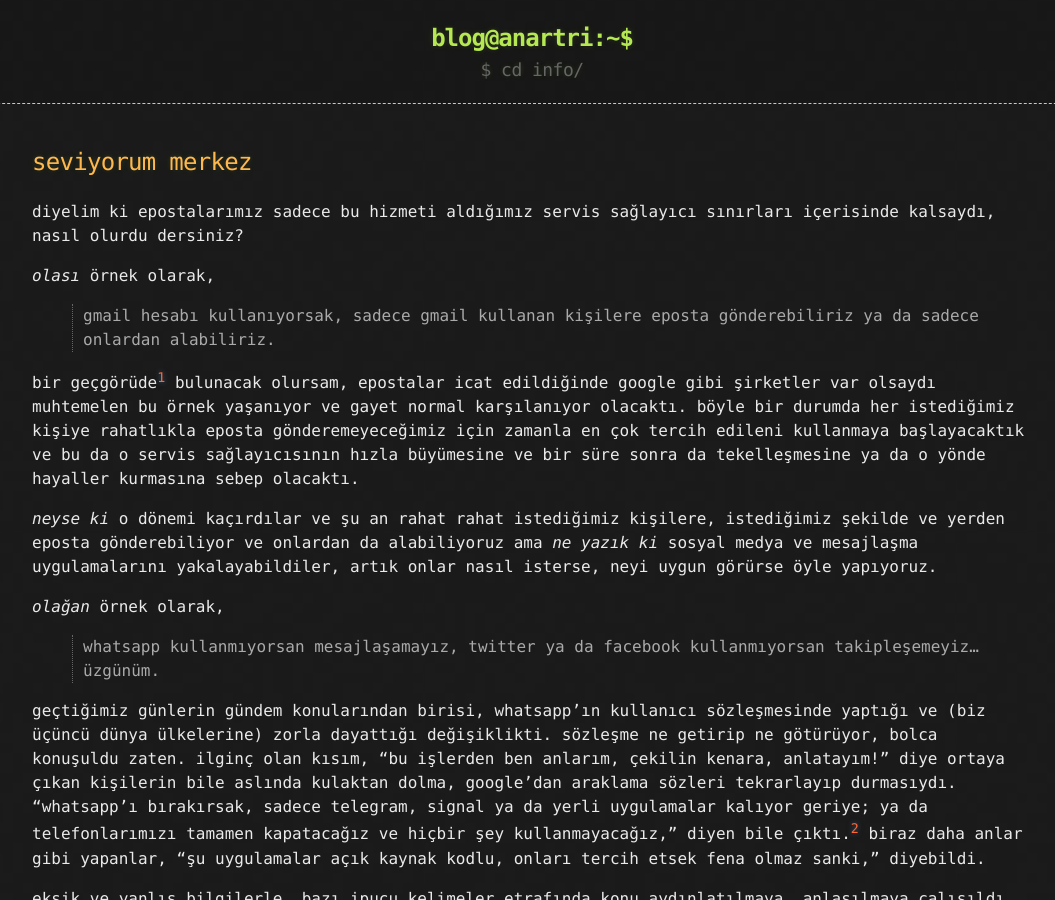
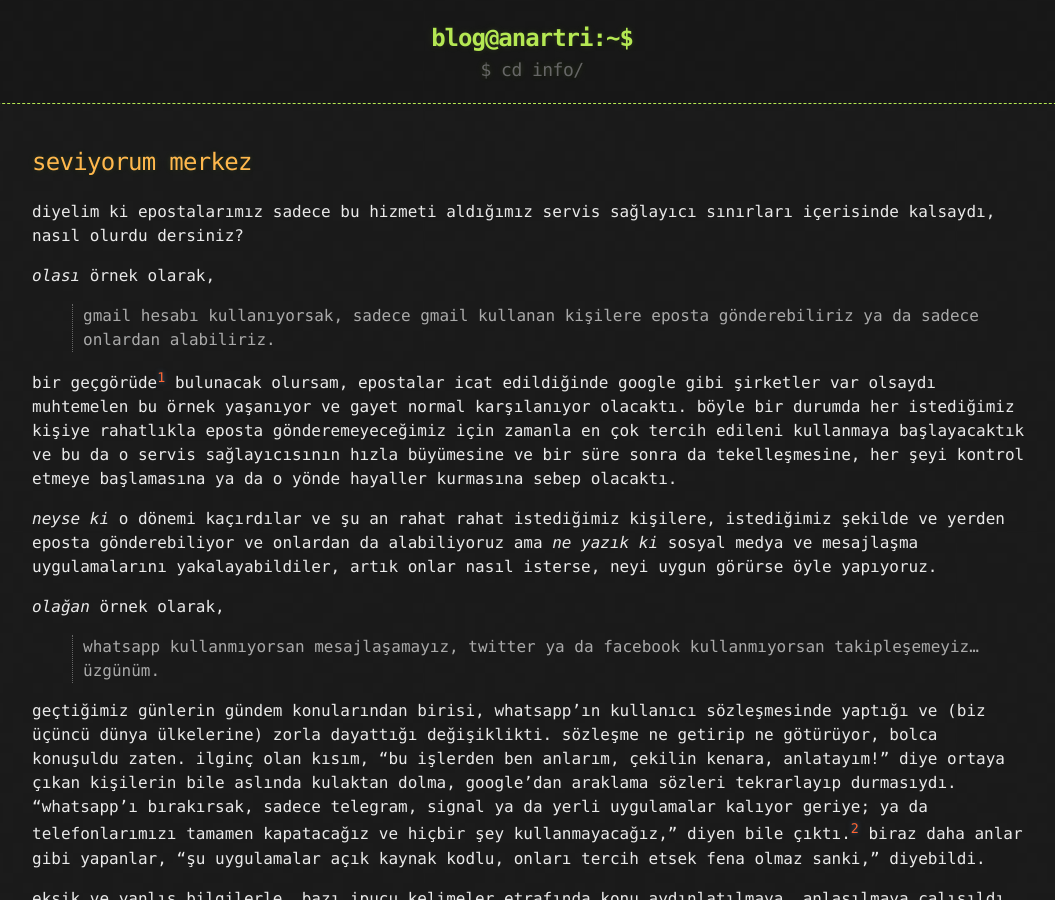
Before and after one commit to lanartri/lanartri.github.io, a Jekyll site: the page built from _posts/2021-01-25-seviyorum-merkez.md, in a window 1280 px wide and 900 px high. Shown: the whole window, without its empty margins (108-1163 px from the left). Built offline with Jekyll 4.4.1, drawn with Linux system fonts in a browser that asks for light colours.

Commit message:
blog edit

```diff
--- a/_posts/2021-01-25-seviyorum-merkez.md
+++ b/_posts/2021-01-25-seviyorum-merkez.md
@@ -12,7 +12,7 @@ diyelim ki epostalarımız sadece bu hizmeti aldığımız servis sağlayıcı s
 > gmail hesabı kullanıyorsak, sadece gmail kullanan kişilere eposta gönderebiliriz ya da sadece onlardan alabiliriz.
 
 bir geçgörüde[^1] bulunacak olursam, epostalar icat edildiğinde google gibi şirketler var olsaydı muhtemelen bu örnek yaşanıyor ve gayet normal karşılanıyor olacaktı.
-böyle bir durumda her istediğimiz kişiye rahatlıkla eposta gönderemeyeceğimiz için zamanla en çok tercih edileni kullanmaya başlayacaktık ve bu da o servis sağlayıcısının hızla büyümesine ve bir süre sonra da tekelleşmesine ya da o yönde hayaller kurmasına sebep olacaktı.
+böyle bir durumda her istediğimiz kişiye rahatlıkla eposta gönderemeyeceğimiz için zamanla en çok tercih edileni kullanmaya başlayacaktık ve bu da o servis sağlayıcısının hızla büyümesine ve bir süre sonra da tekelleşmesine, her şeyi kontrol etmeye başlamasına ya da o yönde hayaller kurmasına sebep olacaktı.
 
 *neyse ki* o dönemi kaçırdılar ve şu an rahat rahat istediğimiz kişilere, istediğimiz şekilde ve yerden eposta gönderebiliyor ve onlardan da alabiliyoruz ama *ne yazık ki* sosyal medya ve mesajlaşma uygulamalarını yakalayabildiler, artık onlar nasıl isterse, neyi uygun görürse öyle yapıyoruz.
 
```
